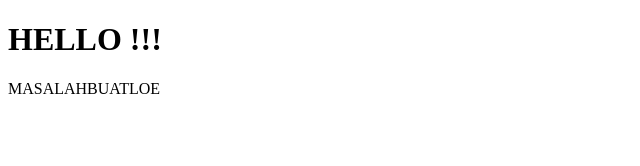
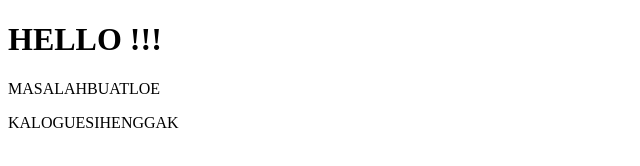
Before and after one commit to natanaelutama/Ayo-Berjauang, a plain HTML site: page index.html in a window 1280 px wide. Shown: the whole page, without its empty margins (0-640 px from the left). Drawn offline with Linux system fonts and the light colour scheme.

Commit message:
Update 2

```diff
--- a/index.html
+++ b/index.html
@@ -6,6 +6,7 @@
 <body>
 	<h1>HELLO !!!</h1>
 	<p>MASALAHBUATLOE</p>
+	<p>KALOGUESIHENGGAK</p>
 
 </body>
 </html>
```
